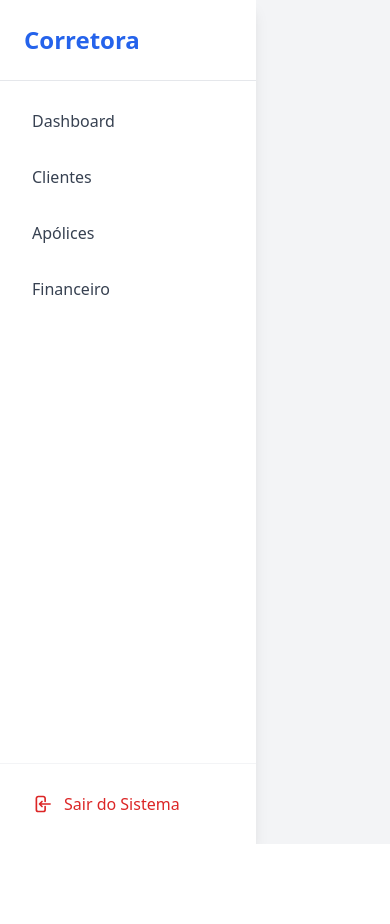
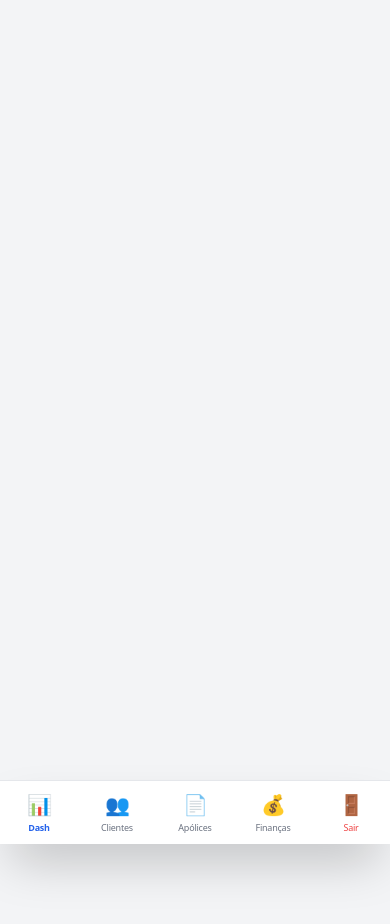
Before and after one commit to GerardoMadeira/corretora, a Django app: template templates/base.html in a window 390 px wide. Before the commit the page ends 844 px from the top, so only its background shows below. Run offline with Django 5.2, Linux system fonts and the light colour scheme; the template is opened without the code that fills it, so the values that code supplies are empty; some libraries are stand-ins or nearby versions.

Commit message:
dashboard responsivo

```diff
--- a/templates/base.html
+++ b/templates/base.html
@@ -8,12 +8,14 @@
     <script src="https://cdn.tailwindcss.com"></script>
 </head>
 
-<body class="bg-gray-100">
+<body class="bg-gray-100 pb-20 md:pb-0">
 
-    <div class="flex min-h-screen">
+    <div class="flex min-h-screen flex-col md:flex-row">
 
-        <aside class="w-64 bg-white shadow-lg flex flex-col justify-between">
-
+        <!-- ========================================== -->
+        <!-- SIDEBAR (Apenas visível no Computador)     -->
+        <!-- ========================================== -->
+        <aside class="hidden md:flex md:w-64 bg-white shadow-lg md:flex-col md:justify-between">
             <div>
                 <div class="p-6 border-b">
                     <h1 class="text-2xl font-bold text-blue-600">
@@ -25,21 +27,19 @@
                     <a href="{% url 'dashboard' %}" class="block px-4 py-3 rounded-xl hover:bg-blue-50 text-gray-700 font-medium transition">
                         Dashboard
                     </a>
-
                     <a href="#" class="block px-4 py-3 rounded-xl hover:bg-blue-50 text-gray-700 font-medium transition">
                         Clientes
                     </a>
-
                     <a href="#" class="block px-4 py-3 rounded-xl hover:bg-blue-50 text-gray-700 font-medium transition">
                         Apólices
                     </a>
-
                     <a href="#" class="block px-4 py-3 rounded-xl hover:bg-blue-50 text-gray-700 font-medium transition">
                         Financeiro
                     </a>
                 </nav>
             </div>
 
+            <!-- Botão de Logoff no PC -->
             <div class="p-4 border-t border-gray-100">
                 <form action="{% url 'logout' %}" method="post" class="w-full">
                     {% csrf_token %}
@@ -51,11 +51,54 @@
                     </button>
                 </form>
             </div>
-
         </aside>
 
-        <main class="flex-1 p-10">
+        <!-- ========================================== -->
+        <!-- MENU DO RODAPÉ (Apenas visível no Celular) -->
+        <!-- ========================================== -->
+        <nav class="md:hidden fixed bottom-0 left-0 right-0 bg-white border-t border-gray-200 shadow-2xl grid grid-cols-5 items-center h-16 z-50 text-center">
+
+            <!-- 1. Dashboard -->
+            <a href="{% url 'dashboard' %}" class="flex flex-col items-center justify-center py-2 text-blue-600">
+                <span class="text-xl">📊</span>
+                <span class="text-[9px] font-bold mt-0.5 tracking-tight">Dash</span>
+            </a>
+
+            <!-- 2. Clientes -->
+            <a href="#" class="flex flex-col items-center justify-center py-2 text-gray-500 hover:text-blue-600">
+                <span class="text-xl">👥</span>
+                <span class="text-[9px] font-medium mt-0.5 tracking-tight">Clientes</span>
+            </a>
+
+            <!-- 3. Apólices -->
+            <a href="#" class="flex flex-col items-center justify-center py-2 text-gray-500 hover:text-blue-600">
+                <span class="text-xl">📄</span>
+                <span class="text-[9px] font-medium mt-0.5 tracking-tight">Apólices</span>
+            </a>
+
+            <!-- 4. Financeiro -->
+            <a href="#" class="flex flex-col items-center justify-center py-2 text-gray-500 hover:text-blue-600">
+                <span class="text-xl">💰</span>
+                <span class="text-[9px] font-medium mt-0.5 tracking-tight">Finanças</span>
+            </a>
+
+            <!-- 5. Sair -->
+            <form action="{% url 'logout' %}" method="post" class="h-full w-full flex items-center justify-center">
+                {% csrf_token %}
+                <button type="submit" class="flex flex-col items-center justify-center h-full w-full text-red-500 hover:bg-red-50 transition-colors">
+                    <span class="text-xl">🚪</span>
+                    <span class="text-[9px] font-medium mt-0.5 tracking-tight">Sair</span>
+                </button>
+            </form>
+
+        </nav>
+
+        <!-- ========================================== -->
+        <!-- CONTEÚDO PRINCIPAL                         -->
+        <!-- ========================================== -->
+        <main class="flex-1 p-4 md:p-10">
             {% block content %}
+            <!-- O conteúdo do dashboard vai entrar aqui -->
             {% endblock %}
         </main>
 
```
